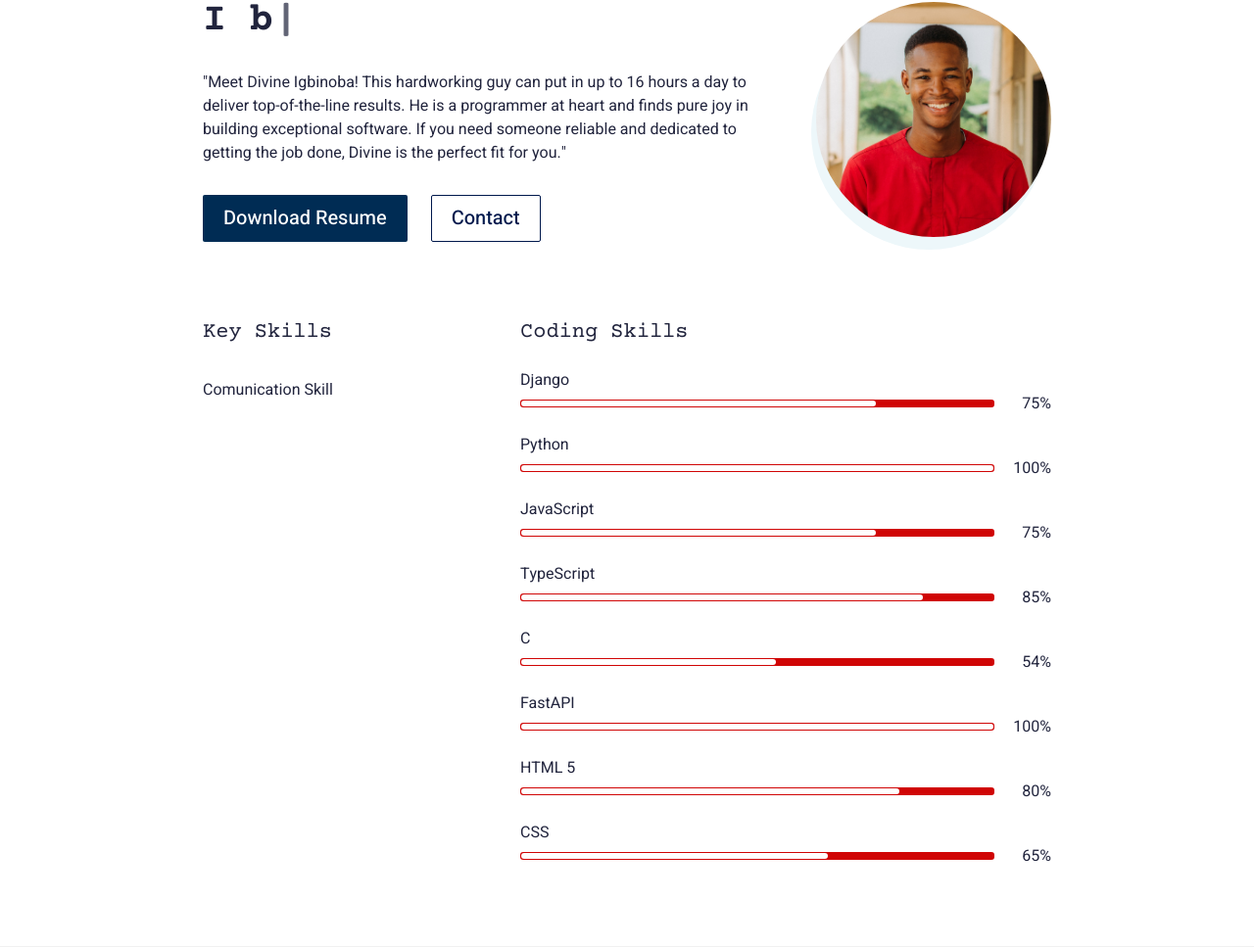
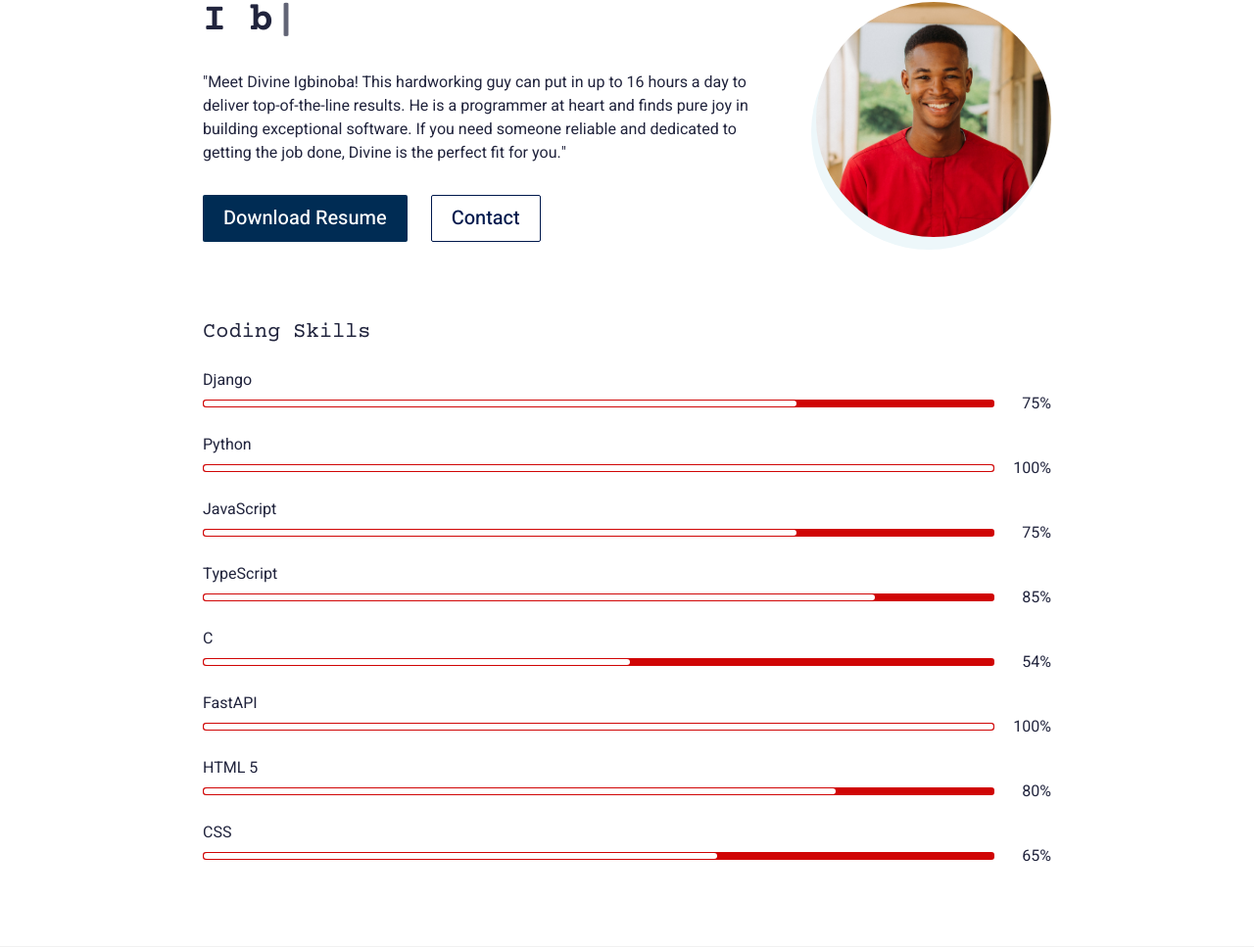
Before and after one commit to DivineUX23/Resume_website, a Django app: page / in a window 1280 px wide. Shown: the part 184-1151 px from the top of the page at 98% size. Run offline with Django 5.2, Linux system fonts and the light colour scheme; data comes from the database, SQL or seed files in the repository; some libraries are stand-ins or nearby versions.

Commit message:
updated slidder

```diff
--- a/my_resume/main/templates/main/index.html
+++ b/my_resume/main/templates/main/index.html
@@ -65,7 +65,7 @@ End CSS
   <div class="sectionSpace pt-0">
     <div class="container">
       <div class="row">
-        <div class="col-md-auto">
+        <!--<div class="col-md-auto">
           <div class="keySkillCol">
             <h4 class="smTitle pb-3">Key Skills</h4>
 
@@ -83,7 +83,7 @@ End CSS
             {% endfor %}
 
           </div>
-        </div>
+        </div>-->
         <div class="col-md">
           <h4 class="smTitle pb-3">Coding Skills</h4>
           <div class="progressCol">
```
